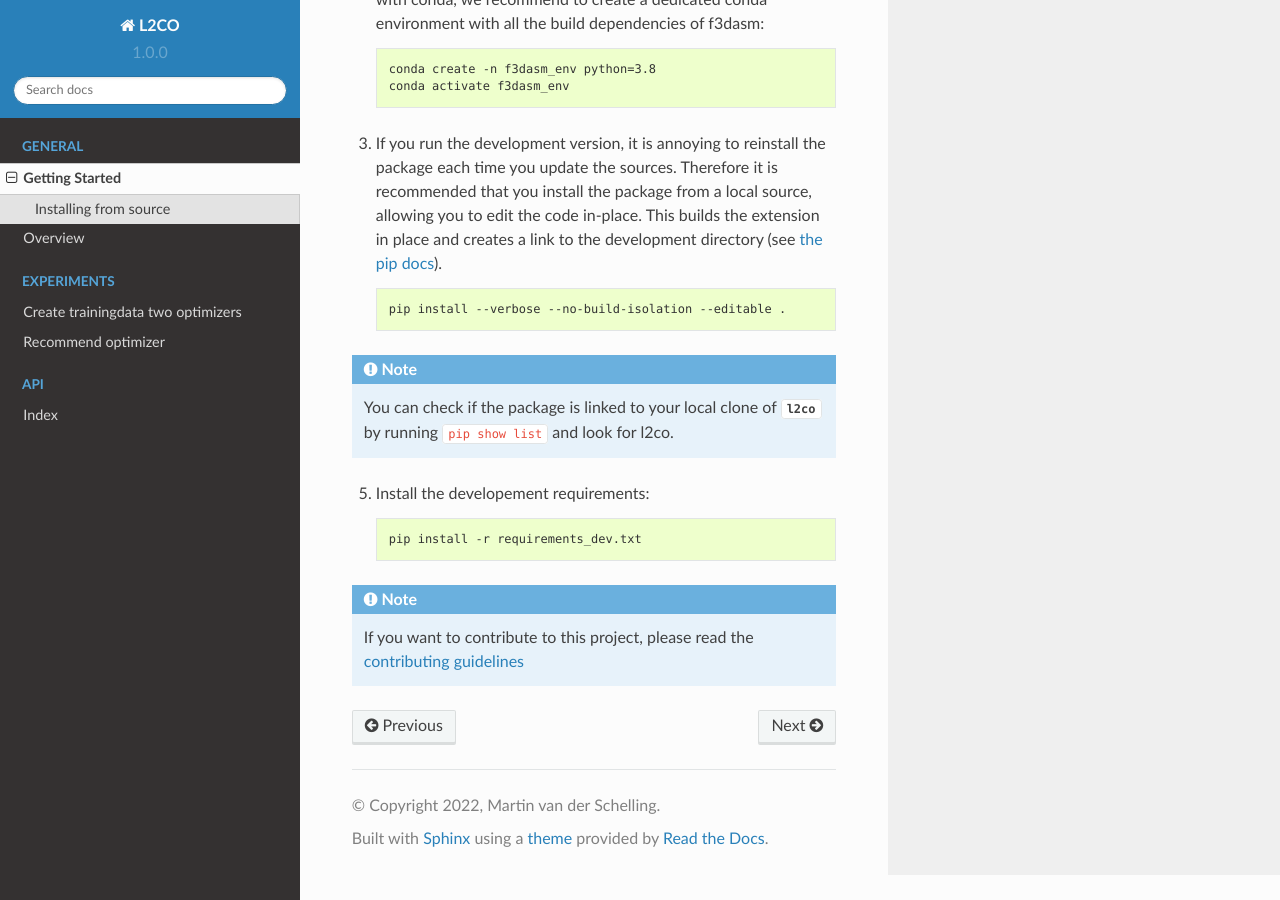
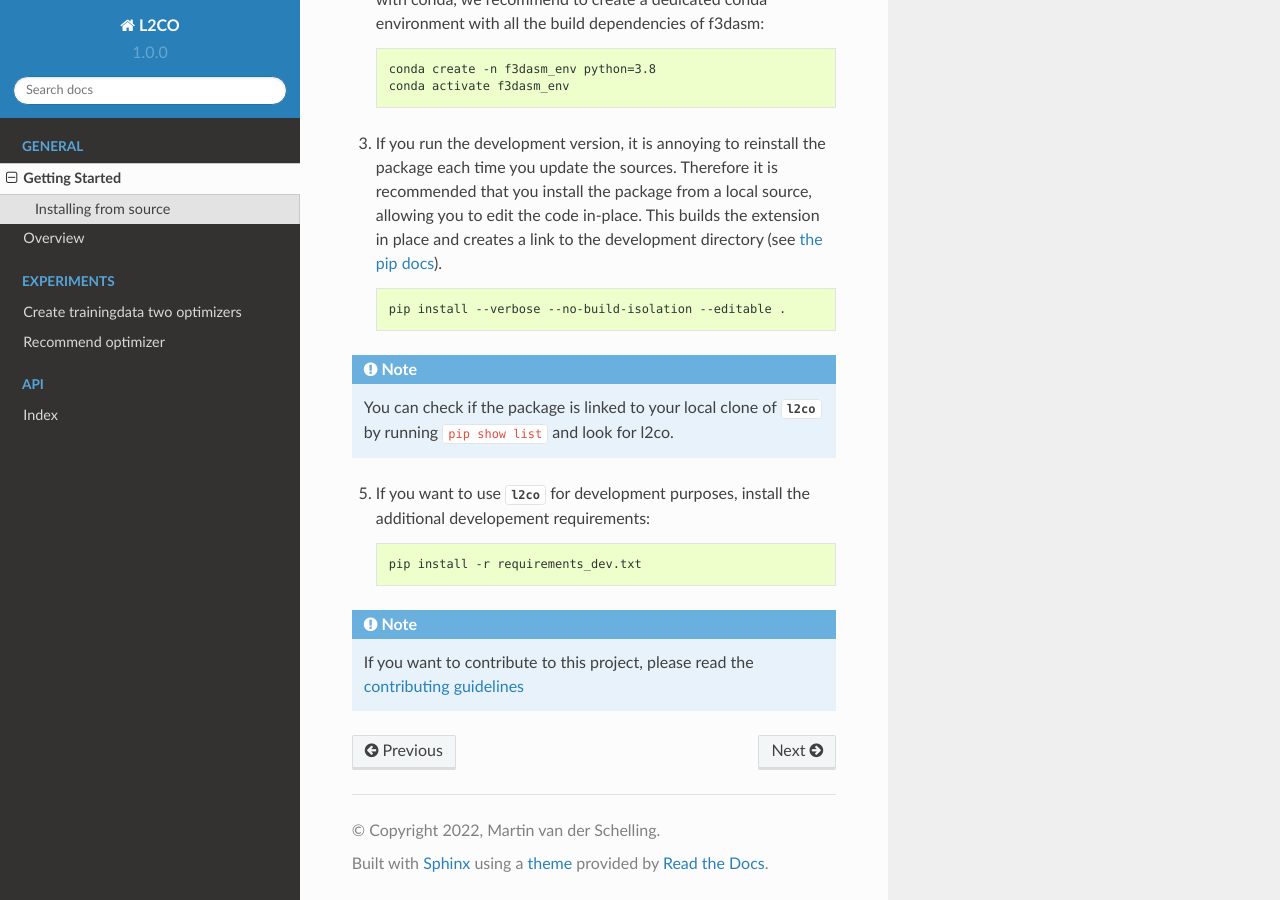
Before and after one commit to bessagroup/l2co, a Sphinx documentation site: the page built from docs/source/rst_doc_files/general/gettingstarted.rst, in a window 1280 px wide and 900 px high, scrolled down 659 px. Built offline with Sphinx 7.4.7 and the Read the Docs theme 2.0.0, drawn with Linux system fonts in a browser that asks for light colours; pages that are not in the unit, such as notebooks, are missing from menus.

Commit message:
added information about developing

```diff
--- a/docs/source/rst_doc_files/general/gettingstarted.rst
+++ b/docs/source/rst_doc_files/general/gettingstarted.rst
@@ -132,7 +132,7 @@ Building from source is required to work on a contribution (bug fix, new feature
 
 
 
-5. Install the developement requirements:
+5. If you want to use :mod:`l2co` for development purposes, install the additional developement requirements:
 
    .. code-block:: console
 
```
Also changed, not shown: README.md (+11 -0 lines).
